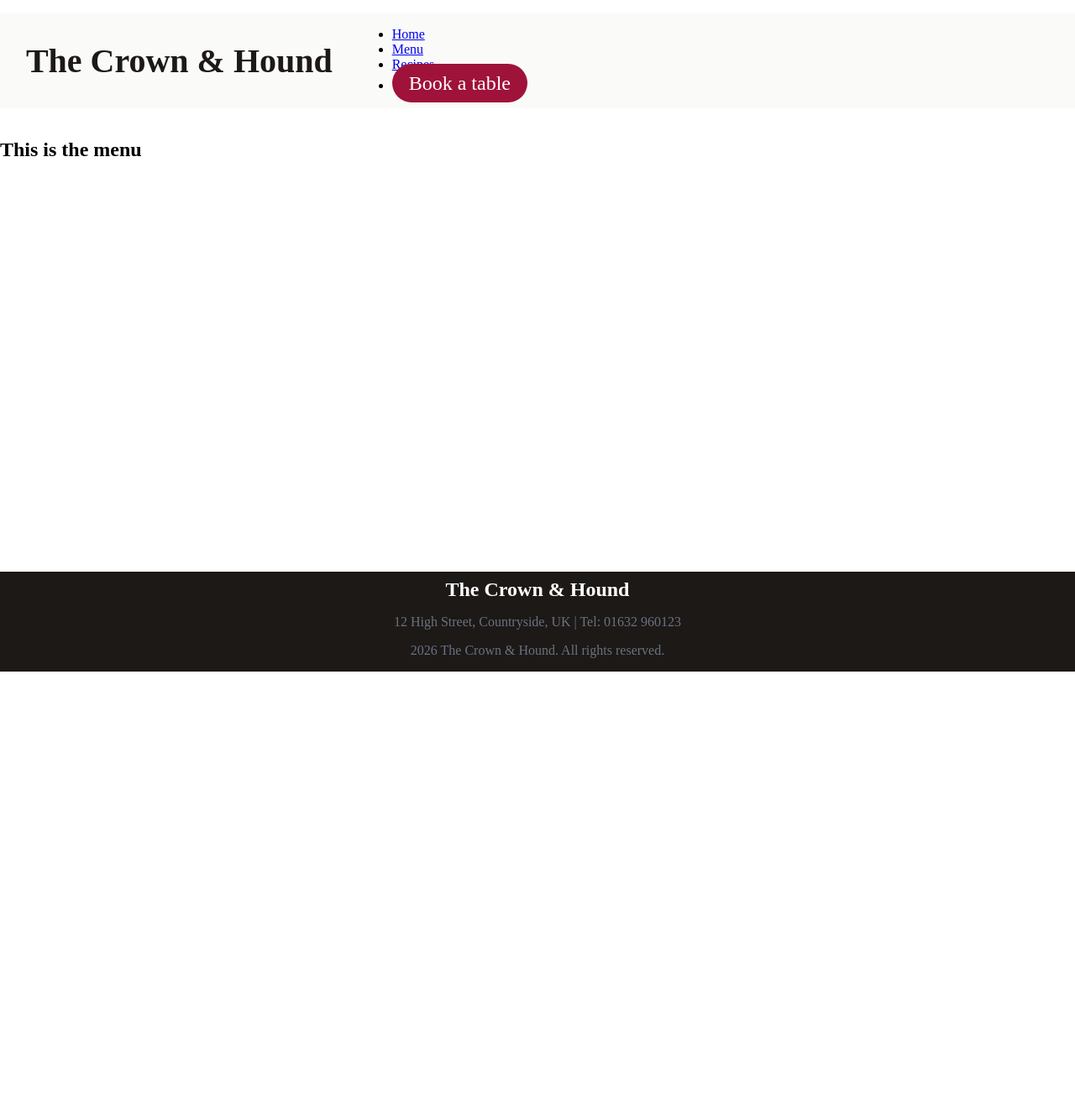
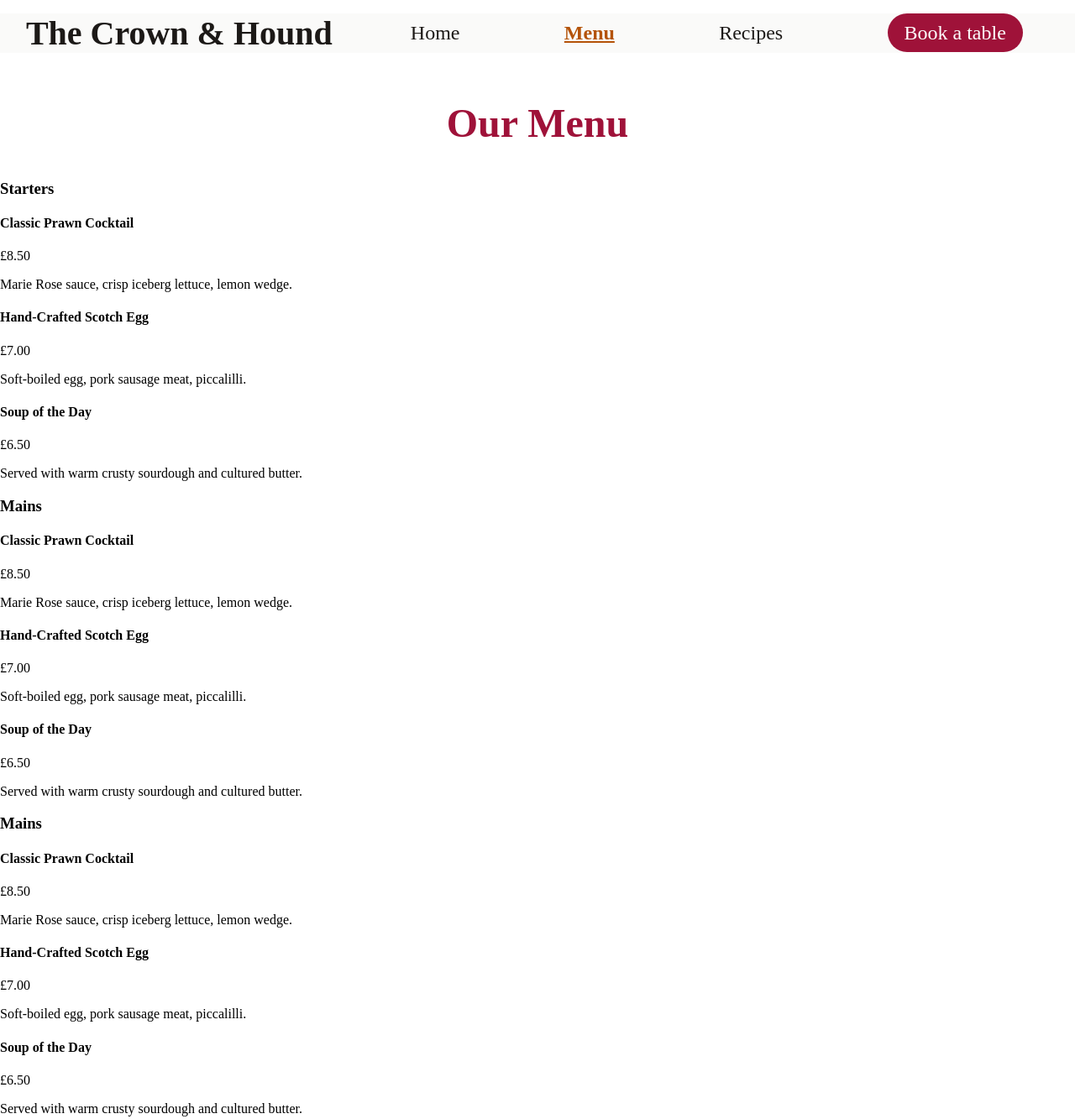
Before and after one commit to devjldp/thecrown_restaurant, a plain HTML site: page menu.html in a window 1280 px wide. Shown: the top 1333 px of the page at 84% size. Before the commit the page ends 800 px from the top, so only its background shows below. Drawn offline with Linux system fonts and the light colour scheme.

Commit message:
Create menu page

```diff
--- a/menu.html
+++ b/menu.html
@@ -4,22 +4,23 @@
     <meta charset="UTF-8">
     <meta name="viewport" content="width=device-width, initial-scale=1.0">
     <link rel="stylesheet" href="assets/css/styles.css">
-    <title>Document</title>
+    <link rel="stylesheet" href="assets/css/menu_styles.css">
+    <title>Crown&Hound | Menu</title>
 </head>
 <body>
-    <header>
+        <header>
         <h1>The Crown & Hound</h1>
 
         <nav>
-            <ul id="navigation-elements">
+            <ul id="nav-items">
                 <li>
-                    <a href="index.html" aria-label="Go to home page">Home</a>
-                </li>
-                <li class="active">
-                    <a href="menu.html" aria-label="Go to menu page">Menu</a>
+                    <a href="index.html" class="nav-item" aria-label="Go to home page" >Home</a>
                 </li>
                 <li>
-                    <a href="recipe.html" aria-label="Go to recipes page">Recipes</a>
+                    <a href="menu.html" class="nav-item active" aria-label="Go to menu page">Menu</a>
+                </li>
+                <li>
+                    <a href="recipe.html" class="nav-item" aria-label="Go to recipes page">Recipes</a>
                 </li>
                 <li>
                     <a href="book.html" aria-label="Go to book page" class="btn-nav">Book a table</a>
@@ -29,9 +30,103 @@
     </header>
 
     <main>
-        <h2>This is the menu</h2>
+        <h2 class="text-center text-title-section">Our Menu</h2>
+        <div class="m-center line-1"></div>
+        <div class="dishes">
+
+            <div class="flex-row">
+                <section id="starters ml-3">
+                    <h3 class="text-title-dishes">Starters</h3>
+                    <div class="line-2"></div>
+
+                    <div class="dish">
+                        <div class="flex-row space-around align-center">
+                            <h4 class="text-title-dish">Classic Prawn Cocktail</h4>
+                            <p class="price">£8.50</p>
+                        </div>
+                        <p>Marie Rose sauce, crisp iceberg lettuce, lemon wedge.</p>
+                    </div>
+
+                    <div class="dish">
+                        <div class="flex-row space-around align-center">
+                            <h4 class="text-title-dish">Hand-Crafted Scotch Egg</h4>
+                            <p class="price">£7.00</p>
+                        </div>
+                        <p>Soft-boiled egg, pork sausage meat, piccalilli.</p>
+                    </div>
+
+                    <div class="dish">
+                        <div class="flex-row space-around align-center">
+                            <h4 class="text-title-dish">Soup of the Day</h4>
+                            <p class="price">£6.50</p>
+                        </div>
+                        <p>Served with warm crusty sourdough and cultured butter.</p>
+                    </div>
+                </section>
+
+                <section id="mains ml-3">
+                    <h3 class="text-title-dishes">Mains</h3>
+                    <div class="line-2"></div>
+
+                    <div class="dish">
+                        <div class="flex-row space-around align-center">
+                            <h4 class="text-title-dish">Classic Prawn Cocktail</h4>
+                            <p class="price">£8.50</p>
+                        </div>
+                        <p>Marie Rose sauce, crisp iceberg lettuce, lemon wedge.</p>
+                    </div>
+
+                    <div class="dish">
+                        <div class="flex-row space-around align-center">
+                            <h4 class="text-title-dish">Hand-Crafted Scotch Egg</h4>
+                            <p class="price">£7.00</p>
+                        </div>
+                        <p>Soft-boiled egg, pork sausage meat, piccalilli.</p>
+                    </div>
+
+                    <div class="dish">
+                        <div class="flex-row space-around align-center">
+                            <h4 class="text-title-dish">Soup of the Day</h4>
+                            <p class="price">£6.50</p>
+                        </div>
+                        <p>Served with warm crusty sourdough and cultured butter.</p>
+                    </div>
+                </section>
+
+            </div>
+
+            <section id="desserts" class="m-center">
+                <h3 class="text-title-dishes">Mains</h3>
+                    <div class="line-2"></div>
+
+                    <div class="dish">
+                        <div class="flex-row space-around align-center">
+                            <h4 class="text-title-dish">Classic Prawn Cocktail</h4>
+                            <p class="price">£8.50</p>
+                        </div>
+                        <p>Marie Rose sauce, crisp iceberg lettuce, lemon wedge.</p>
+                    </div>
+
+                    <div class="dish">
+                        <div class="flex-row space-around align-center">
+                            <h4 class="text-title-dish">Hand-Crafted Scotch Egg</h4>
+                            <p class="price">£7.00</p>
+                        </div>
+                        <p>Soft-boiled egg, pork sausage meat, piccalilli.</p>
+                    </div>
+
+                    <div class="dish">
+                        <div class="flex-row space-around align-center">
+                            <h4 class="text-title-dish">Soup of the Day</h4>
+                            <p class="price">£6.50</p>
+                        </div>
+                        <p>Served with warm crusty sourdough and cultured butter.</p>
+                    </div>
+            </section>
+        </div>
 
     </main>
+
 
     <footer>
         <h3>The Crown & Hound</h3>
```
